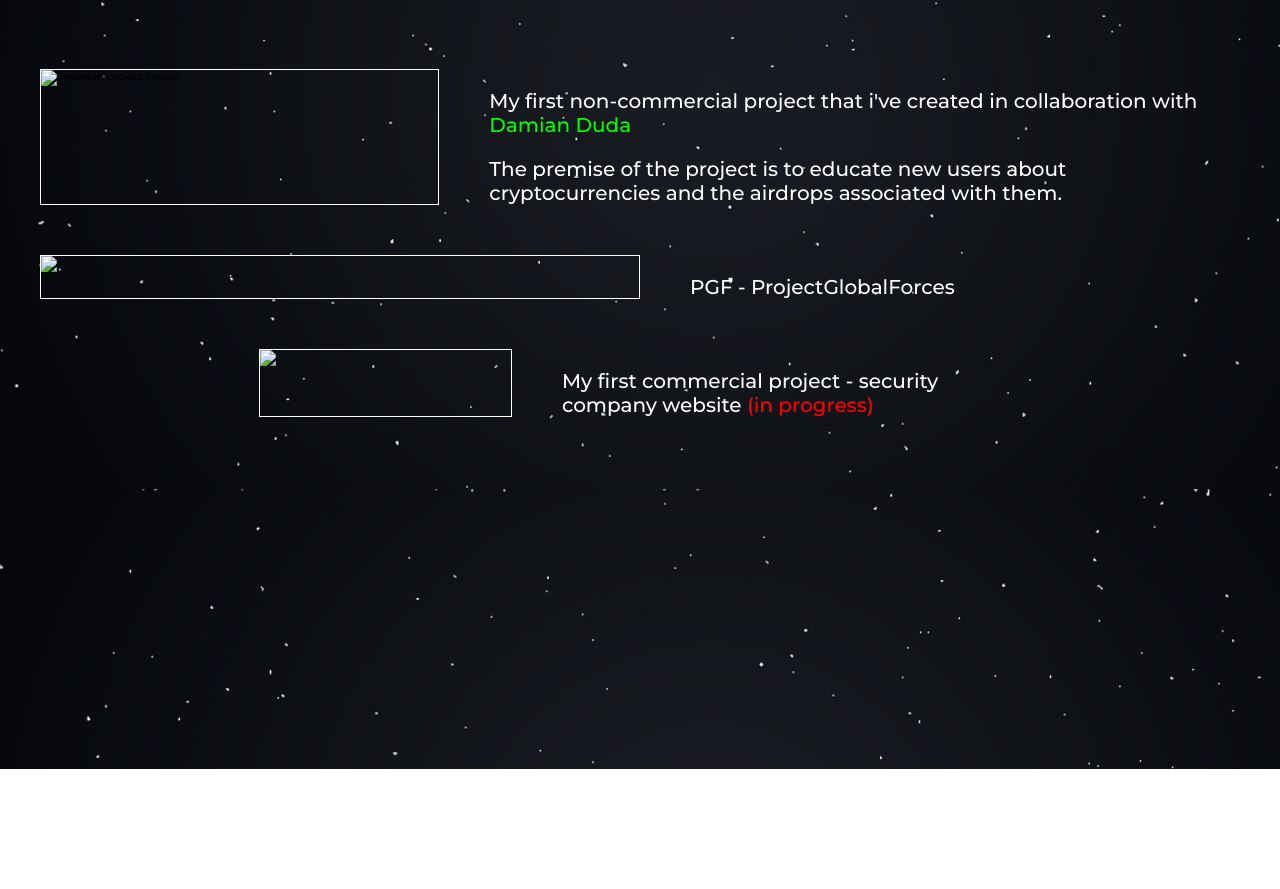
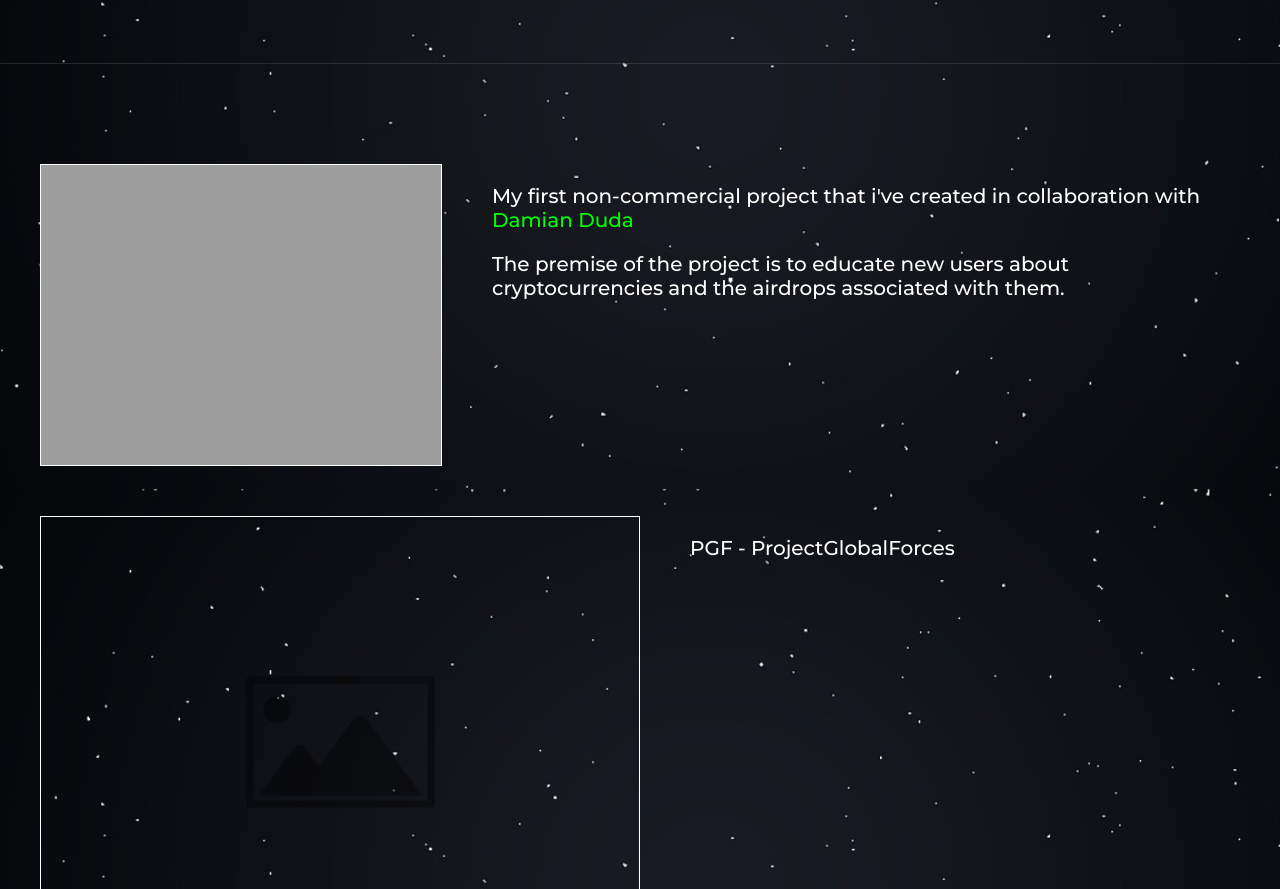
Before and after one commit to Ok-I-Pull-Up/Portfolio, a plain HTML site: page index.html in a window 1280 px wide. Shown: the part 1911-2800 px from the top of the page. Before the commit the page ends 2680 px from the top, so only its background shows below. Drawn offline with nearby package versions, Linux system fonts and the light colour scheme; files that its build step writes are made by us from their sources; the site is published under a folder, as on GitHub Pages, so addresses that start at the root find nothing.

Commit message:
path files changes

```diff
--- a/index.html
+++ b/index.html
@@ -39,7 +39,7 @@
                     <h1>Hi,</h1>
                     <p>My name is Szymon</p>
                     <p>And im Front-end Developer</p>
-                    <img class="Logo" src="/src/assets/photo.jpg" alt="placeholder">
+                    <img class="Logo" src="./src/assets/photo.jpg" alt="placeholder">
                 </div>
 
             </div>
@@ -68,7 +68,7 @@
                 <div class="Portfolio__container">
 
                     <div class="Portfolio__container--cards one">
-                        <img src="/src/assets/drophub-image.png" alt="DropHub project image">
+                        <img src="./src/assets/drophub-image.png" alt="DropHub project image">
                         <div>
                             <p>My first non-commercial project that i've created in collaboration with
                                 <a class="Collaborator--text" target="_blank"
@@ -79,11 +79,11 @@
                         </div>
                     </div>
                     <div class="Portfolio__container--cards two">
-                        <img src="/src/assets/placeholder-image.png">
+                        <img src="./src/assets/placeholder-image.png">
                         <p>PGF - ProjectGlobalForces</p>
                     </div>
                     <div class="Portfolio__container--cards three">
-                        <img src="/src/assets/placeholder-image.png">
+                        <img src="./src/assets/placeholder-image.png">
                         <p>My first commercial project - security company website <span>(in progress)</span> </p>
                     </div>
                 </div>
```
